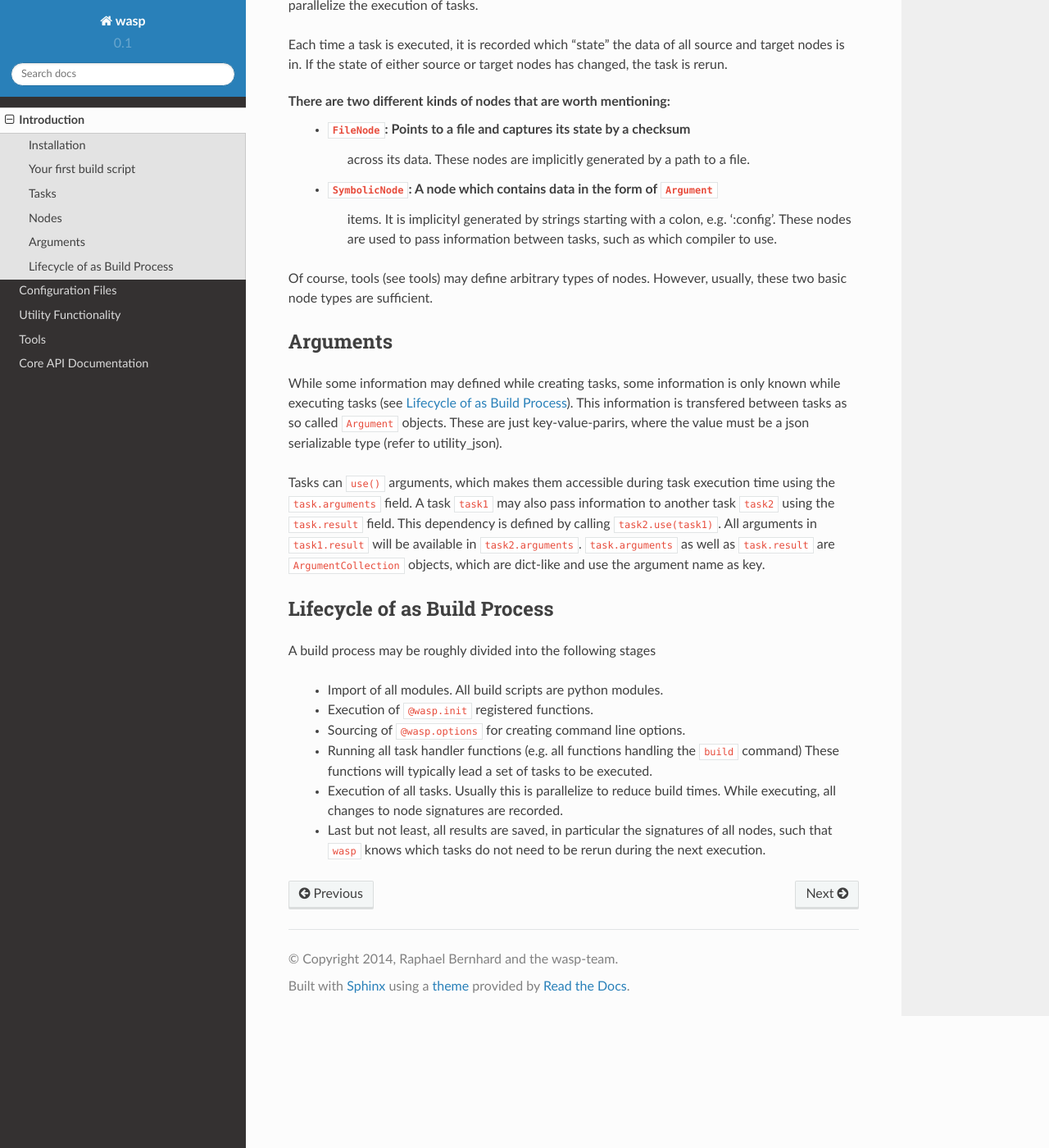
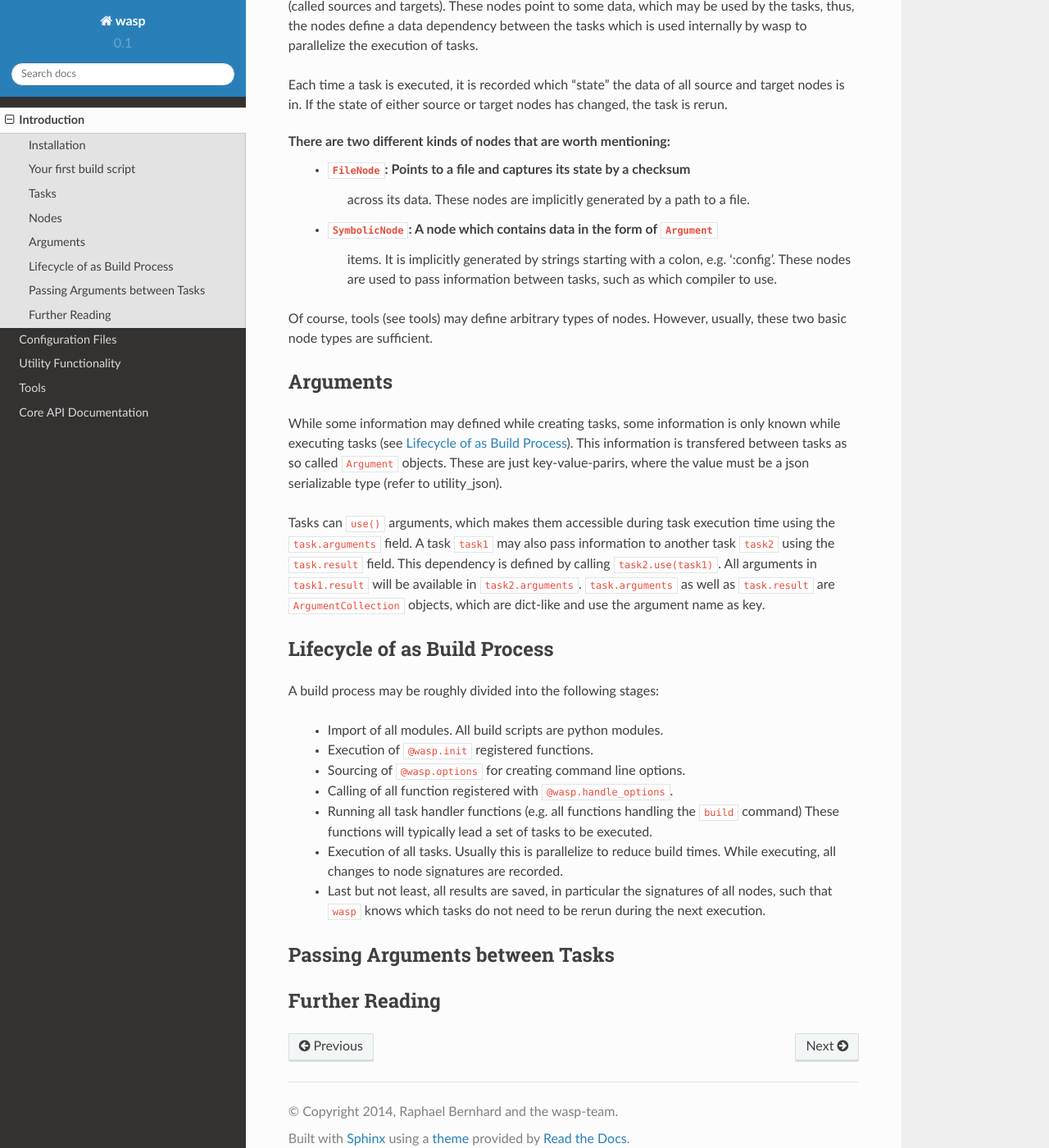
Before and after one commit to raffber/wasp, a Sphinx documentation site: the page built from doc/introduction.rst, in a window 1280 px wide and 1400 px high, scrolled down 1744 px. Shown: the whole window at 82% size. Built offline with Sphinx 7.4.7 and the Read the Docs theme 2.0.0, drawn with Linux system fonts in a browser that asks for light colours; some of the changed text lies outside the part shown.

Commit message:
doc: guide updates

```diff
--- a/doc/introduction.rst
+++ b/doc/introduction.rst
@@ -70,8 +70,10 @@
         target = source.to_builddir()
         yield shell('cp {SRC} {TGT}', sources=source, targets=target)
 
+The ``shell()`` function creates a ``Task``, which runs a command (in this case ``cp``) on the shell.
+
 Nodes
-------
+-----
 
 Sources and targets are represented as nodes.
 Each task defines a set of input and output nodes (called sources and targets).
@@ -87,7 +89,7 @@
  * ``FileNode``: Points to a file and captures its state by a checksum
     across its data. These nodes are implicitly generated by a path to a file.
  * ``SymbolicNode``: A node which contains data in the form of ``Argument``
-    items. It is implicityl generated by strings starting with a colon, e.g. ':config'.
+    items. It is implicitly generated by strings starting with a colon, e.g. ':config'.
     These nodes are used to pass information between tasks, such as which compiler
     to use.
 
@@ -119,15 +121,25 @@
 Lifecycle  of as Build Process
 ------------------------------
 
-
-A build process may be roughly divided into the following stages
+A build process may be roughly divided into the following stages:
 
  *  Import of all modules. All build scripts are python modules.
  *  Execution of ``@wasp.init`` registered functions.
  *  Sourcing of ``@wasp.options`` for creating command line options.
+ *  Calling of all function registered with ``@wasp.handle_options``.
  *  Running all task handler functions (e.g. all functions handling the ``build`` command)
     These functions will typically lead a set of tasks to be executed.
  *  Execution of all tasks. Usually this is parallelize to reduce build times.
     While executing, all changes to node signatures are recorded.
  *  Last but not least, all results are saved, in particular the signatures of all nodes,
     such that ``wasp`` knows which tasks do not need to be rerun during the next execution.
+
+
+Passing Arguments between Tasks
+-------------------------------
+
+
+
+
+Further Reading
+---------------
```
